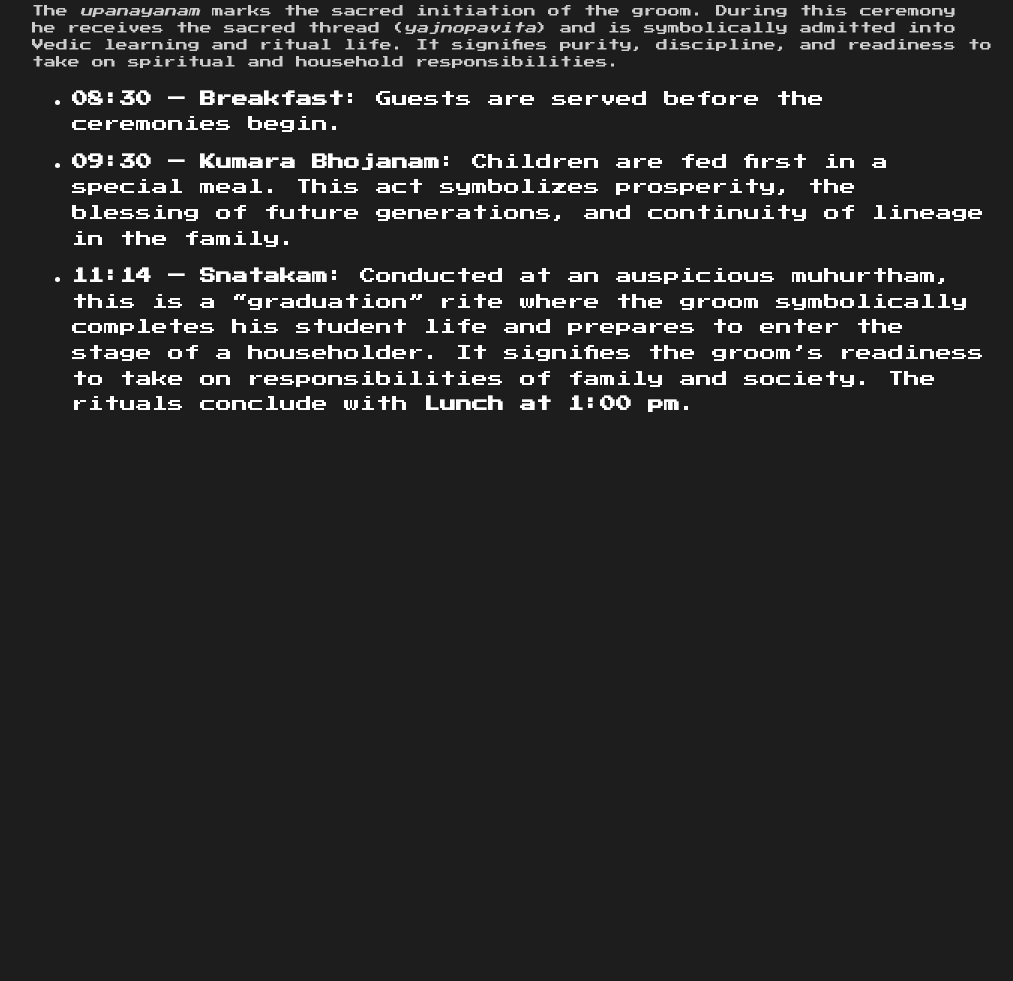
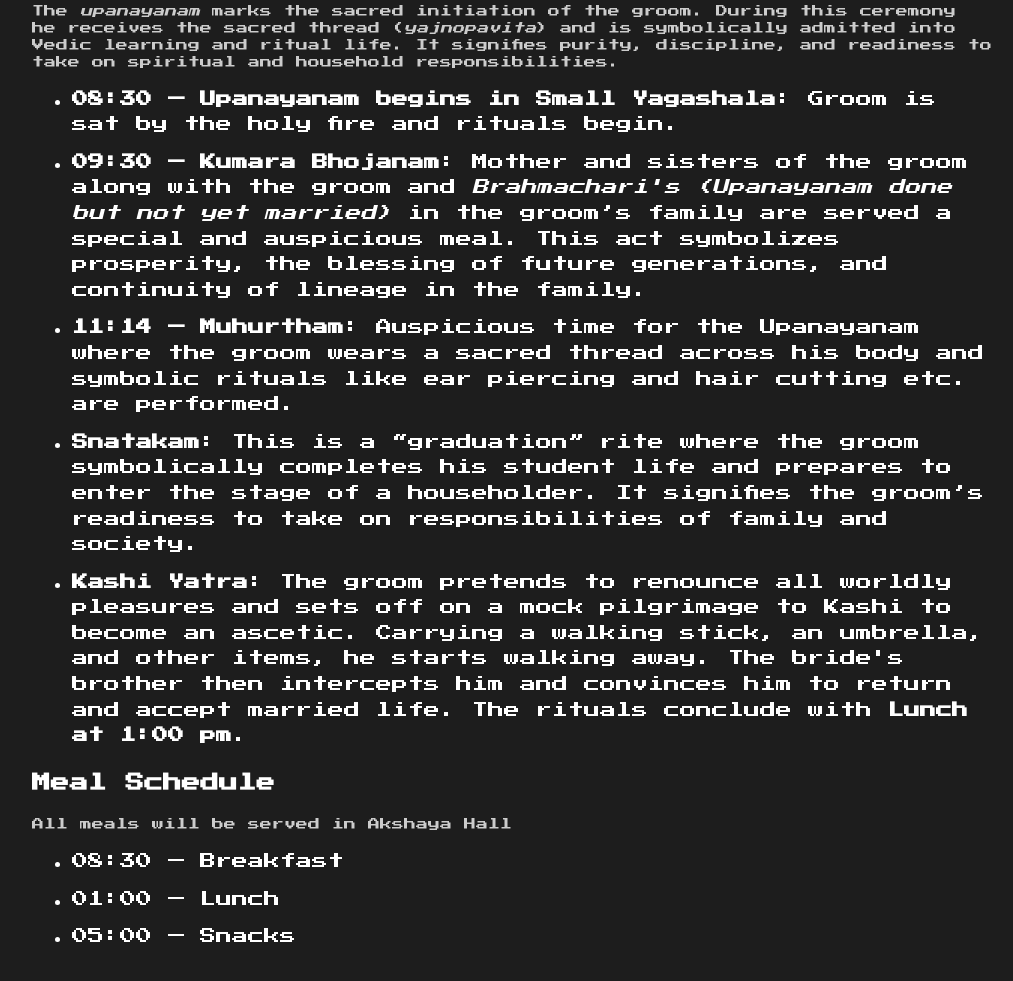
Before and after one commit to rsakshay/wed-site, a plain HTML site: page temple-morning-081025.html in a window 1280 px wide. Shown: the part 185-1166 px from the top of the page, without its empty margins (128-1141 px from the left). Before the commit the page ends 800 px from the top, so only its background shows below. Drawn offline with Linux system fonts and the light colour scheme.

Commit message:
Updated schedules w/ better wording

```diff
--- a/temple-morning-081025.html
+++ b/temple-morning-081025.html
@@ -33,18 +33,37 @@
       </p>
       <ul>
         <li>
-          <strong>08:30 — Breakfast</strong>: Guests are served before the ceremonies begin.
+          <strong>08:30 — Upanayanam begins in Small Yagashala</strong>: Groom is sat by the holy fire and rituals begin.
         </li>
         <li>
-          <strong>09:30 — Kumara Bhojanam</strong>: Children are fed first in a special meal.
+          <strong>09:30 — Kumara Bhojanam</strong>: Mother and sisters of the groom along with the groom and <em>Brahmachari's (Upanayanam done but not yet married)</em> in the groom’s family are served a special and auspicious meal.
           This act symbolizes prosperity, the blessing of future generations, and continuity of lineage in the family.
         </li>
         <li>
-          <strong>11:14 — Snatakam</strong>: Conducted at an auspicious muhurtham, this is a “graduation” rite
+          <strong>11:14 — Muhurtham</strong>: Auspicious time for the Upanayanam where the groom wears a sacred thread across his body and symbolic rituals like ear piercing and hair cutting etc. are performed.
+        </li>
+        <li>
+          <strong>Snatakam</strong>: This is a “graduation” rite
           where the groom symbolically completes his student life and prepares to enter the stage of a householder.
           It signifies the groom’s readiness to take on responsibilities of family and society.
+        </li>
+        <li>
+          <strong>Kashi Yatra</strong>: The groom pretends to renounce all worldly pleasures and sets off on a mock pilgrimage to Kashi to become an ascetic.
+          Carrying a walking stick, an umbrella, and other items, he starts walking away. The bride's brother then intercepts him and convinces him to return and accept married life.
           The rituals conclude with <strong>Lunch at 1:00 pm</strong>.
         </li>
+      </ul>
+    </section>
+
+    <section>
+      <h3>Meal Schedule</h3>
+      <p>
+        All meals will be served in Akshaya Hall
+      </p>
+      <ul>
+        <li>08:30 — Breakfast</li>
+        <li>01:00 — Lunch</li>
+        <li>05:00 — Snacks</li>
       </ul>
     </section>
   </main>
```
Also changed, not shown: temple-wedding-081025.html (+13 -5 lines).
